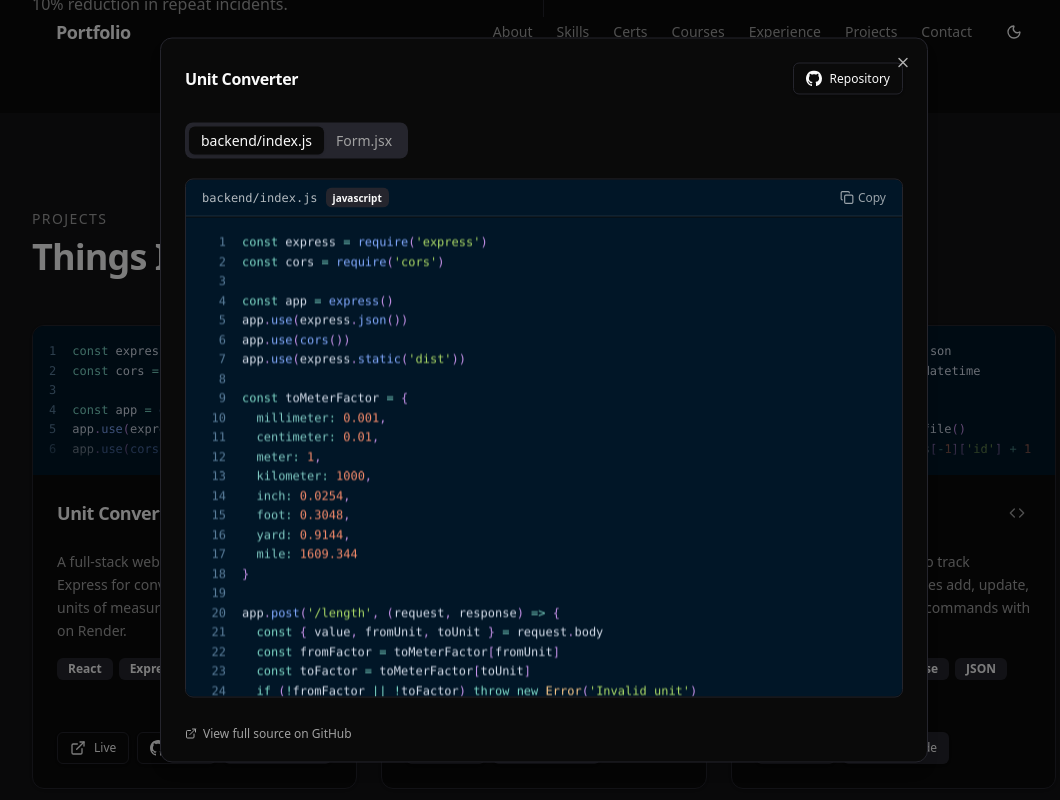
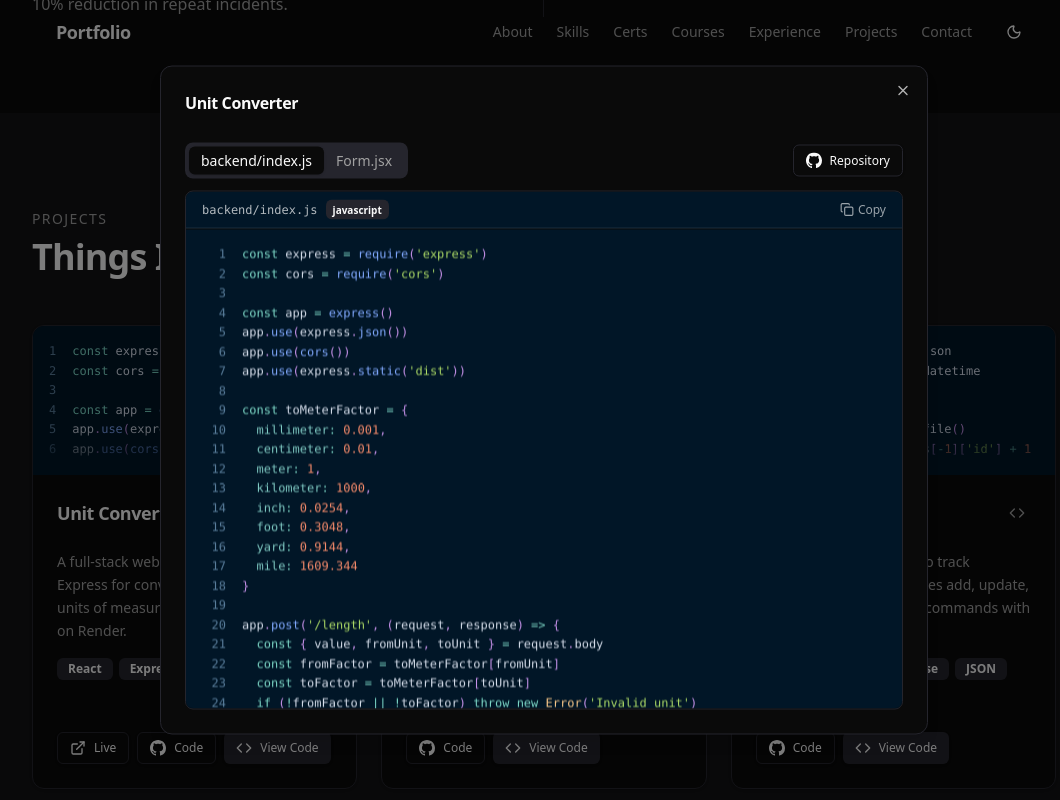
Before and after one commit to raj-lrn-acc/portfolio, a React (Vite) app: page / in a window 1280 px wide. Both pictures are taken after a click on the button 290 px from the left and 4124 px from the top of the page. Shown: the part 3724-4524 px from the top of the page, without its empty margins (96-1156 px from the left). Built offline with nearby package versions, Linux system fonts and the light colour scheme.

Commit message:
move Repository button next to file tabs/label

```diff
--- a/src/components/code-snippet-dialog.tsx
+++ b/src/components/code-snippet-dialog.tsx
@@ -4,7 +4,7 @@ import { Dialog, DialogContent, DialogHeader, DialogTitle } from "@/components/u
 import { Tabs, TabsList, TabsTrigger, TabsContent } from "@/components/ui/tabs"
 import { Badge } from "@/components/ui/badge"
 import { Button } from "@/components/ui/button"
-import { Copy, Check, ExternalLink } from "lucide-react"
+import { Copy, Check } from "lucide-react"
 import { GithubIcon } from "@/components/icons"
 import type { CodeSnippet } from "@/data/projects"
 
@@ -84,8 +84,19 @@ export function CodeSnippetDialog({
     <Dialog open={open} onOpenChange={onOpenChange}>
       <DialogContent className="sm:max-w-3xl p-0 gap-0 overflow-hidden">
         <DialogHeader className="px-6 pt-6 pb-3">
-          <div className="flex items-center justify-between">
           <DialogTitle className="text-base">{projectTitle}</DialogTitle>
+        </DialogHeader>
+
+        {snippets.length > 1 ? (
+          <Tabs defaultValue={snippets[0].label} className="px-6 pb-6">
+            <div className="flex items-center justify-between mb-3">
+              <TabsList>
+                {snippets.map((s) => (
+                  <TabsTrigger key={s.label} value={s.label}>
+                    {s.label}
+                  </TabsTrigger>
+                ))}
+              </TabsList>
               {repoUrl && (
                 <Button variant="outline" size="sm" asChild>
                   <a href={repoUrl} target="_blank" rel="noopener noreferrer">
@@ -95,17 +106,6 @@ export function CodeSnippetDialog({
                 </Button>
               )}
             </div>
-        </DialogHeader>
-
-        {snippets.length > 1 ? (
-          <Tabs defaultValue={snippets[0].label} className="px-6 pb-6">
-            <TabsList className="mb-3">
-              {snippets.map((s) => (
-                <TabsTrigger key={s.label} value={s.label}>
-                  {s.label}
-                </TabsTrigger>
-              ))}
-            </TabsList>
             {snippets.map((s) => (
               <TabsContent key={s.label} value={s.label}>
                 <CodeBlock snippet={s} />
@@ -114,23 +114,20 @@ export function CodeSnippetDialog({
           </Tabs>
         ) : snippets[0] ? (
           <div className="px-6 pb-6">
+            <div className="flex items-center justify-between mb-3">
+              <span className="text-sm font-medium text-muted-foreground">{snippets[0].label}</span>
+              {repoUrl && (
+                <Button variant="outline" size="sm" asChild>
+                  <a href={repoUrl} target="_blank" rel="noopener noreferrer">
+                    <GithubIcon className="h-3.5 w-3.5" />
+                    Repository
+                  </a>
+                </Button>
+              )}
+            </div>
             <CodeBlock snippet={snippets[0]} />
           </div>
         ) : null}
-
-        {repoUrl && (
-          <div className="px-6 pb-4">
-            <a
-              href={repoUrl}
-              target="_blank"
-              rel="noopener noreferrer"
-              className="inline-flex items-center gap-1.5 text-xs text-muted-foreground hover:text-foreground transition-colors"
-            >
-              <ExternalLink className="h-3 w-3" />
-              View full source on GitHub
-            </a>
-          </div>
-        )}
       </DialogContent>
     </Dialog>
   )
```
Lines whose indentation alone changed are shown as unchanged.
